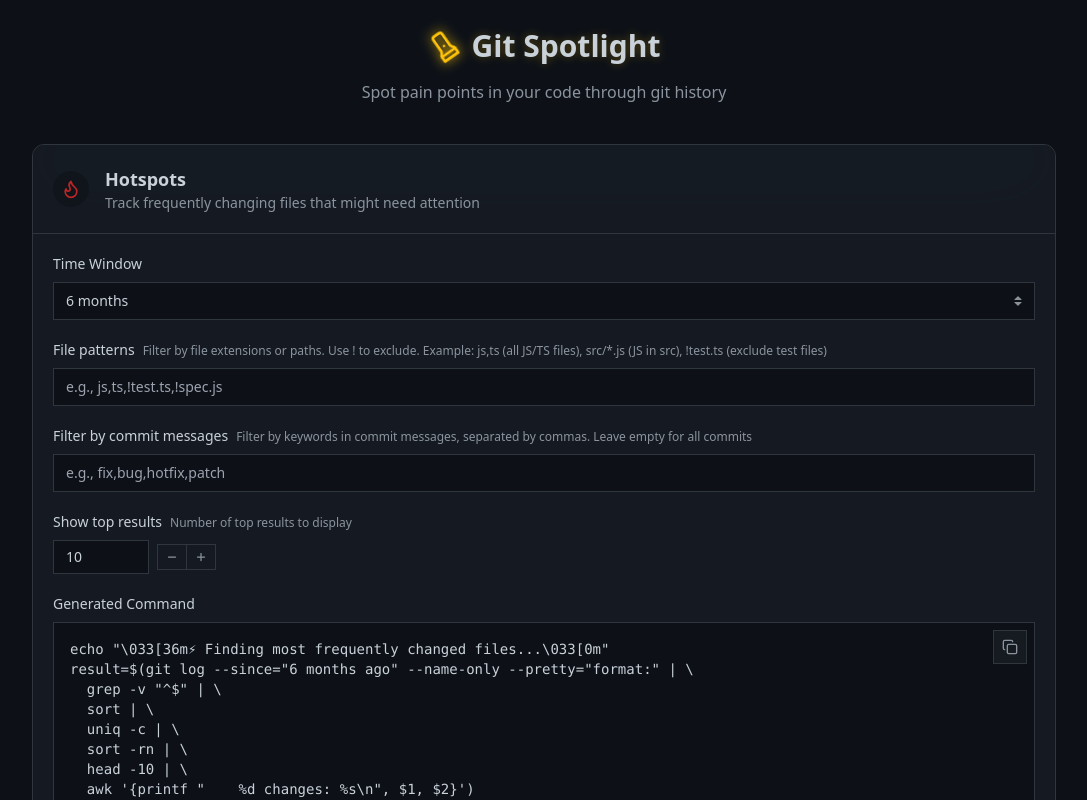
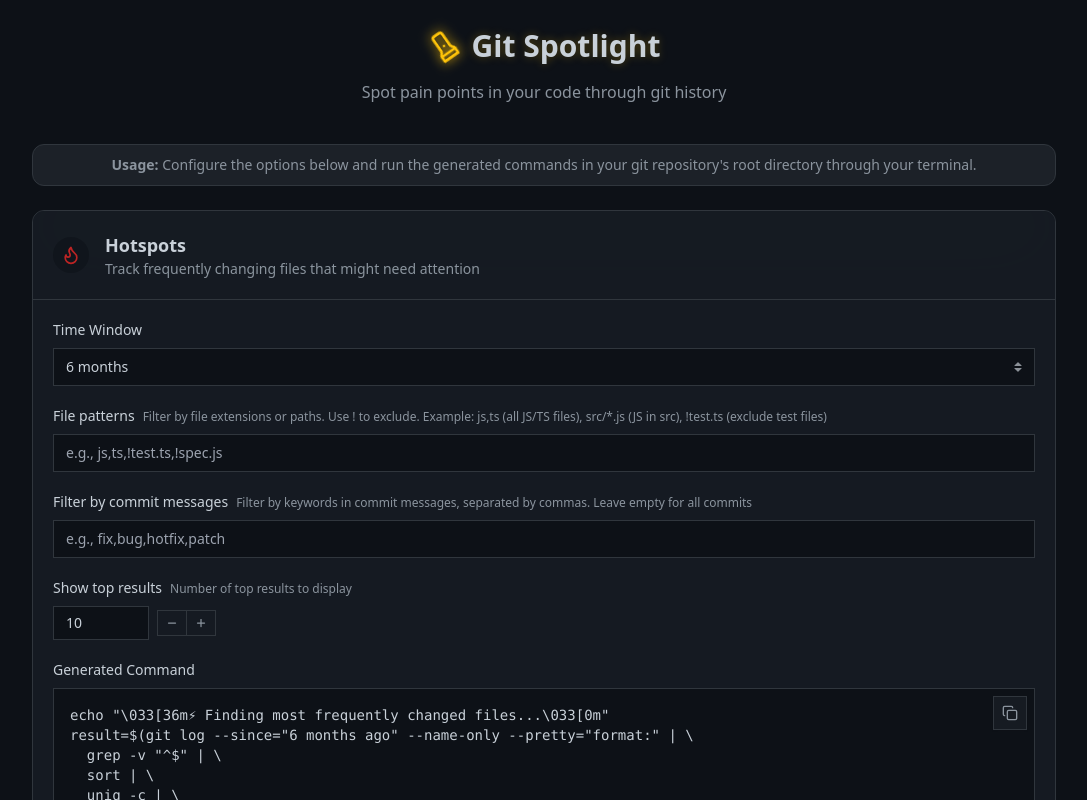
Before and after one commit to asafkorem/git-spotlight, a Next.js app: page / in a window 1280 px wide. Shown: the top 800 px of the page, without its empty margins (96-1183 px from the left). Built offline with nearby package versions, Linux system fonts and the light colour scheme.

Commit message:
add tooltip

```diff
--- a/src/app/page.tsx
+++ b/src/app/page.tsx
@@ -19,6 +19,10 @@
               Spot pain points in your code through git history
             </p>
           </header>
+
+          <div className="rounded-xl bg-[#1c2128] border border-[#30363d] py-2.5 px-5 text-sm text-[#8b949e] text-center">
+            <b>Usage:</b> Configure the options below and run the generated commands in your git repository's root directory through your terminal.
+          </div>
 
           <div className="grid grid-cols-1 gap-6">
             {patterns.map(pattern => (
```
